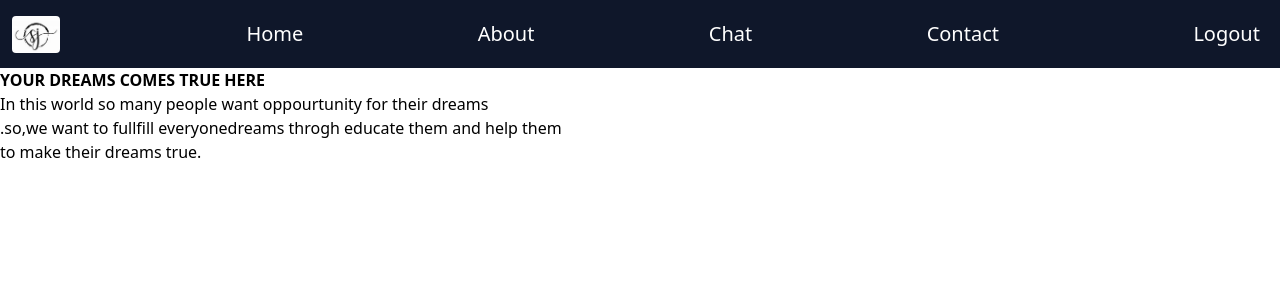
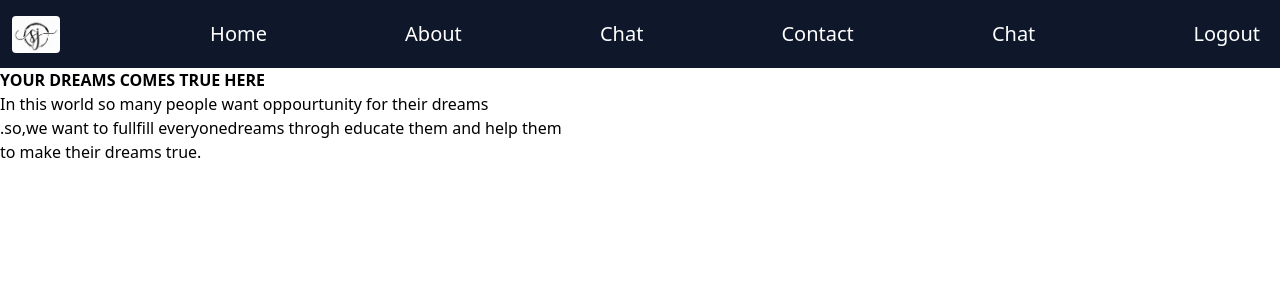
Before and after one commit to ShardaJhagit/chatapp, a React (Create React App) app: page / in a window 1280 px wide. Shown: the top 300 px of the page. Built offline with nearby package versions, Linux system fonts and the light colour scheme; sample sign-in values are in the browser's storage.

Commit message:
just
just

```diff
--- a/src/pages/Navi.js
+++ b/src/pages/Navi.js
@@ -35,7 +35,9 @@ function Navi(){
           </Link>
 
           {auth?<>
-
+            <Link to="/chat" className="list m-5 hover:bg-slate-700 hover:rounded full " onClick={()=>setnavbar(false)}  id="chat" class="hide">
+            Chat
+          </Link>
 
           <Link to="/login" className="list m-5 hover:bg-slate-700 hover:rounded full " onClick={logout}  id="chat" >
             Logout
```
Also changed, not shown: 7 other files (tests, documents, lock files or other folders).
